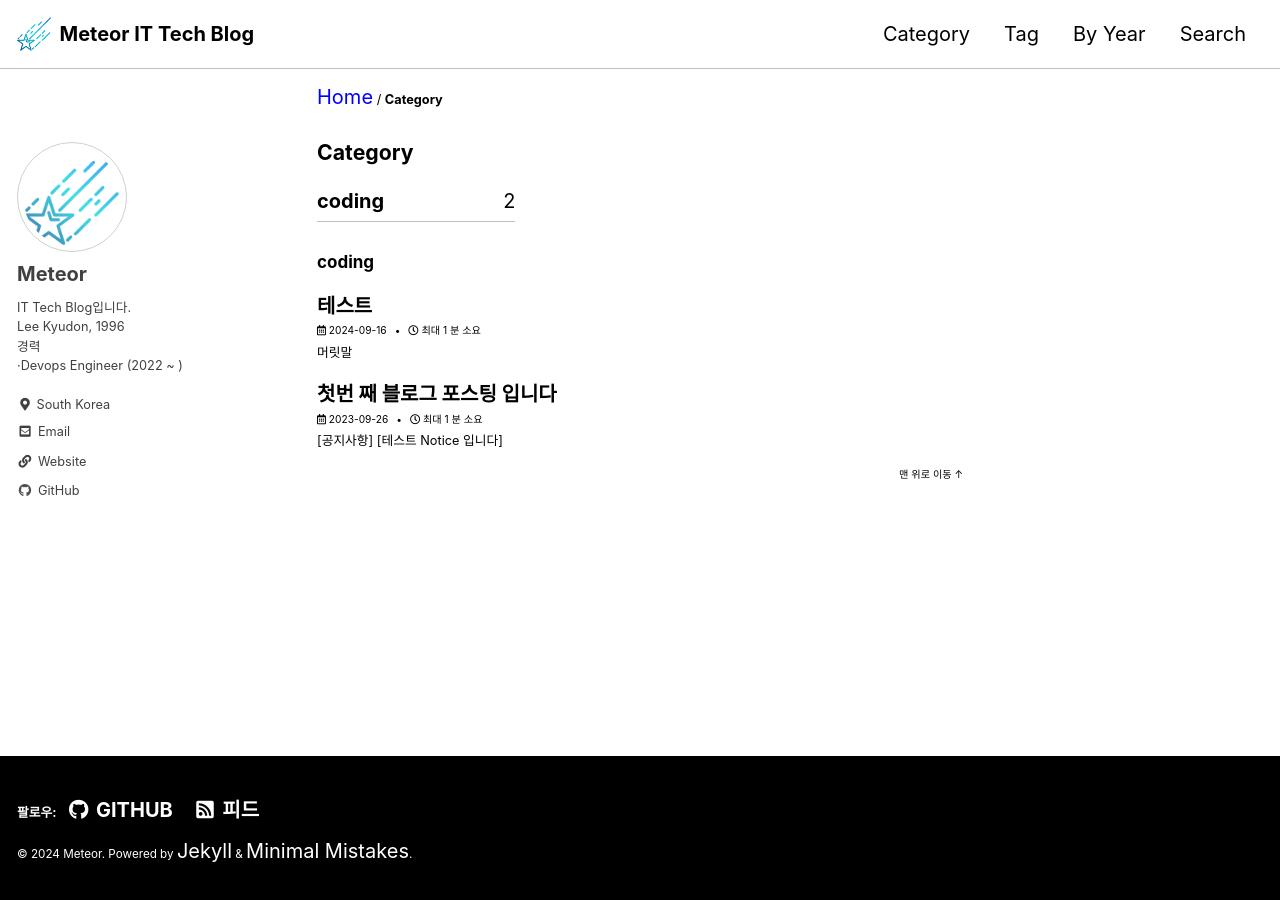
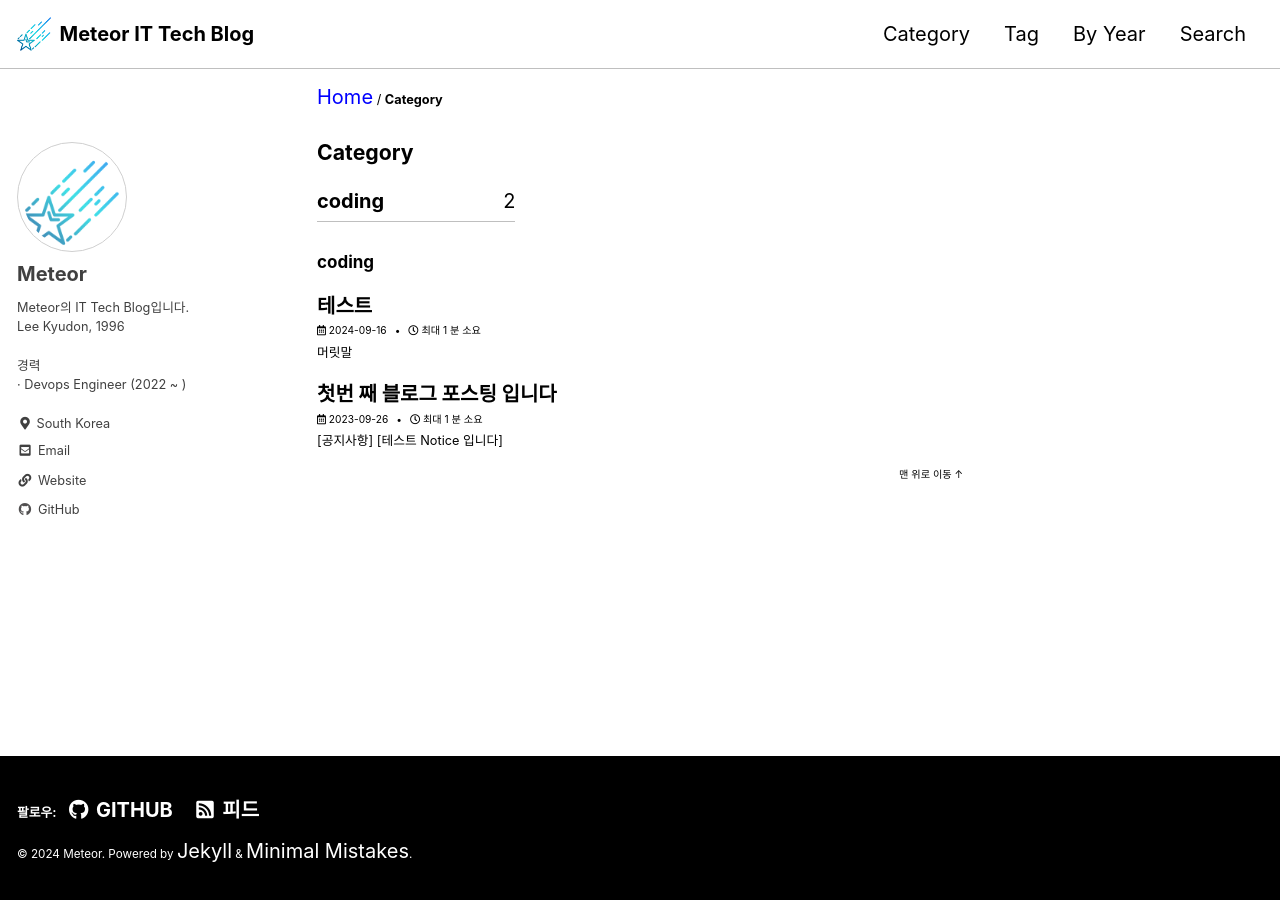
Before and after one commit to MeteorNote/MeteorNote.github.io, a Jekyll site: the page built from _pages/category-archive.md, in a window 1280 px wide. Built offline with Jekyll 4.4.1, drawn with Linux system fonts in a browser that asks for light colours; cached includes are drawn as plain includes.

Commit message:
config 수정

```diff
--- a/_config.yml
+++ b/_config.yml
@@ -106,7 +106,7 @@ analytics:
 author:
   name             : "Meteor"
   avatar           : "/images/meteor.png" # path of avatar image, e.g. "/assets/images/bio-photo.jpg"
-  bio              : "IT Tech Blog입니다. <br> Lee Kyudon, 1996 <br> 경력 <br> &#8231;Devops Engineer (2022 ~ )"
+  bio              : "Meteor의 IT Tech Blog입니다. <br> Lee Kyudon, 1996 <br><br> 경력 <br> &#8231; Devops Engineer (2022 ~ )"
   location         : "South Korea"
   email            :
   links:
--- a/_layouts/home.html
+++ b/_layouts/home.html
@@ -6,8 +6,8 @@ layout: archive
 
 <h2 class="archive__subtitle" style="color: #E2495B">Introduction</h2>
 <h3 style="font-size: 18px"> &#9989; Tech </h2>
-<p style="line-height: 0.5; font-size: 15px"> &#8231;CI/CD : Jenkins, Gitlab, Github, SVN </p>
-<p style="line-height: 0.5; font-size: 15px"> &#8231;Server : Linux(CentOS, Rocky), Kubernetes, Docker </p>
+<p style="line-height: 0.5; font-size: 15px"> &#8231; CI/CD : Jenkins, Gitlab, Github, SVN </p>
+<p style="line-height: 0.5; font-size: 15px"> &#8231; Server : Linux(CentOS, Rocky), Kubernetes, Docker </p>
 <h3 style="font-size: 18px"> &#9989; Certificate </h3>
 <img src="/images/home/aws-certified-solutions-architect-associate.png" width="77" height="77">
 <img src="/images/home/aws-certified-solutions-architect-professional.png" width="77" height="77">
```
